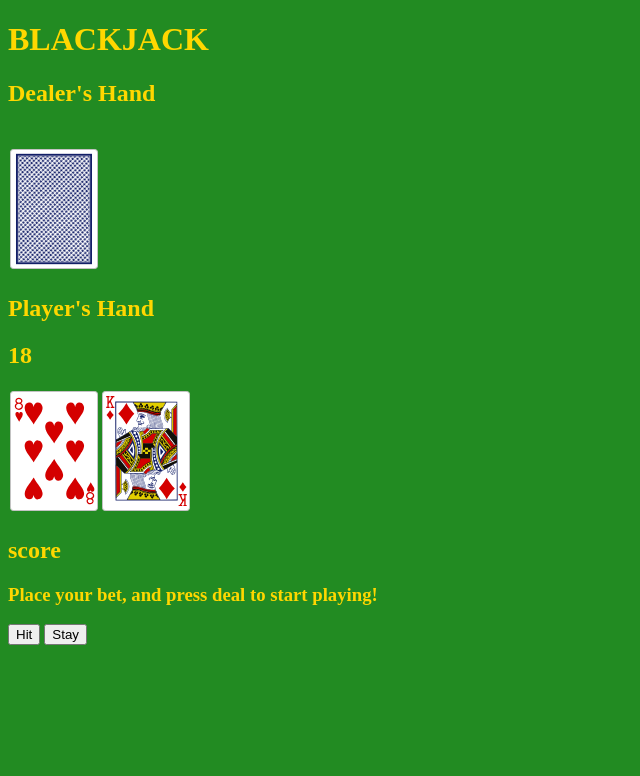
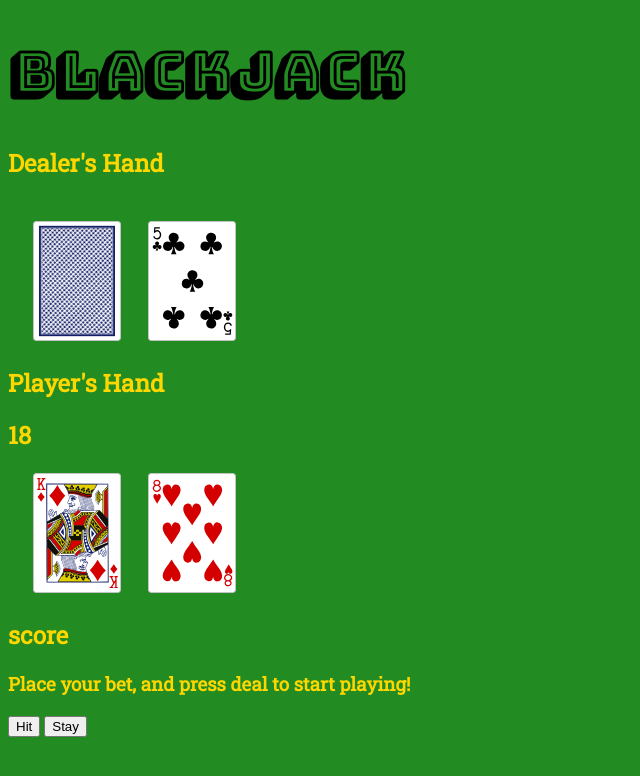
Before and after one commit to andrew0788/BlackJack, a plain HTML site: page index.html in a window 1280 px wide. Both pictures are taken after a click on the button "Deal". Shown: the whole page, without its empty margins (0-640 px from the left). Drawn offline with Linux system fonts and the light colour scheme.

Commit message:
Black Jack works

```diff
--- a/css/styles.css
+++ b/css/styles.css
@@ -10,33 +10,37 @@
 *, *::after, *::before {
   box-sizing: border-box;
 }
-
-.card{
-  height: 15vmin;
-  width: 11vmin;
-  justify-content: space-between;
-}
-#dealer-hand, #player-hand{
-  flex-direction: row;
-}
-
-#stand{
-  display: none;
-}
-
-#game-board{
-  display: flex;
-  height: 60vmax;
-  width: 100vmax;
-  border: 5px solid green;
-}
 body{
   background-color: forestgreen;
-  align-items: center;
-  font-family: 'PressStart2PRegular';
+  font-family: 'Roboto Slab';
   color: gold;
+  font-size: 2vmin;
 }
 h2{
   display: flex;
   margin-bottom: 20px;
 }
+h1{
+  font-family: 'Bungee Shade';
+  font-size: 55px;
+  color: black;
+}
+.card{
+  height: 15vmin;
+  width: 11vmin;
+  margin-left: 25px;
+  justify-content: space-around;
+}
+#dealer-hand, #player-hand{
+  flex-direction: row;
+  justify-content: center;
+}
+#stay{
+  display: none;
+}
+#game-table{
+  display: flex;
+  height: 60vmin;
+  width: 100vmin;
+  flex-direction: column;
+}
--- a/index.html
+++ b/index.html
@@ -3,8 +3,7 @@
   <head>
     <meta charset="utf-8">
     <link rel="stylesheet" href="card-deck-css/css/cardstarter.min.css">
-    <!-- <link href="//db.onlinewebfonts.com/c/3bae817a3ffed7db86b763dd7d8004b2?family=League+Gothic" rel="stylesheet" type="text/css"/> -->
-    <!-- <link rel="stylesheet" media="screen" href="https://fontlibrary.org/face/press-start-2p" type="text/css"/> -->
+    <link href="https://fonts.googleapis.com/css?family=Bungee+Shade|Roboto+Slab" rel="stylesheet">
     <link rel="stylesheet" href="css/styles.css">
     <script defer src="js/scripts.js"></script>
     <title>Black Jack</title>
@@ -12,8 +11,7 @@
   <body>
     <h1>BLACKJACK</h1>
     <section id = "card-table">
-      <!-- <div id="deck" class = 'card back'></div> -->
-      <h2 >Dealer's Hand</h2>
+      <h2>Dealer's Hand</h2>
       <h2 id = "dealer-total"></h2>
       <div id="dealer-hand">
         <figure class ="card back"></figure>
@@ -27,7 +25,7 @@
     <h2 id="prize">score</h2>
     <h3 id="score-board">Place your bet, and press deal to start playing!</h3>
     <button id ="deal" type="button" name="">Deal</button>
-    <button id="stand" type="button" name="">Stay</button>
+    <button id="stay" type="button" name="">Stay</button>
     <input type="number" name="" value="100" id="bet">
   </body>
 </html>
--- a/js/scripts.js
+++ b/js/scripts.js
@@ -39,12 +39,11 @@ let dealerTotalEl = document.getElementById('dealer-total')
 let dHandEl = document.getElementById('dealer-hand');
 let pHandEl = document.getElementById('player-hand');
 let playBtn = document.getElementById('deal');
-let stayBtn = document.getElementById('stand');
+let stayBtn = document.getElementById('stay');
 let totalScoreEl = document.getElementById('prize');
 let betInput = document.getElementById('bet');
 let scoreBoardEl= document.getElementById('score-board');
-//let dealerHandCardsEl = document.querySelectorAll('#dealer-hand .card');
-//let playerHandCardsEl = document.querySelectorAll('#player-hand .card');
+
 
 /*----- event listeners -----*/
 stayBtn.addEventListener('click', dealerPlay);
@@ -53,12 +52,12 @@ playBtn.addEventListener('click', onBet);
 /*----- functions -----*/
 
 function onBet(){
+  dealerTotalEl.textContent= ' '
   if (deck.length === 0) getDeck();
   if (winner){
      resetHand();
    }if (pHand.length === 0){
       init();
-    //otherwise add a card to the players hand
     }else {
       pHand.push(deck.pop());
       render(pHand);
@@ -75,8 +74,7 @@ function onBet(){
 
 function render(hand){
   let turn; (hand === pHand) ? turn = pHandEl :turn = dHandEl;
-  //if (hand.length === 0 || hand.length > 2) {
-    while(turn.hasChildNodes()){
+  while(turn.hasChildNodes()){
       turn.removeChild(turn.lastChild);
     }
   //}
@@ -97,6 +95,7 @@ function render(hand){
 }
 
 function settleBet(){
+  dealerTotalEl.textContent = checkHand(dHand);
   render(dHand);
   if (winner === 'player') winnings += parseInt(bet);
   if (winner === 'dealer') winnings -= parseInt(bet);
@@ -110,13 +109,13 @@ function settleBet(){
 function dealerPlay(){
   let dTotal = checkHand(dHand);
   let pTotal = checkHand(pHand);
+  dealerTotalEl.textContent = dTotal;
   if (pTotal < 21){
     while (dTotal < 17 && winner === null){
       dHand.push(deck.pop());
       dTotal = checkHand(dHand);
-      dealerTotalEl.textContent = dTotal;
       }
-    (dTotal > 21 || (pTotal <= 21 && pTotal > dTotal)) ? winner ='player'
+      (dTotal > 21 || (pTotal <= 21 && pTotal > dTotal)) ? winner ='player'
     :(dTotal > pTotal) ? winner = 'dealer'
     :winner = 'draw';
   }
@@ -125,13 +124,17 @@ function dealerPlay(){
 
 function checkHand(hand){
   let score = 0;
+  hand.sort(function (card){
+    if (card.Value === 'A'){ return 1;
+    } else return -1;
+    });
   hand.forEach(card =>
     parseInt(card.Value) ? score += parseInt(card.Value)
     :faceCards.includes(card.Value) ? score += 10
-    :(card.Value == 'A' && score < 10) ? score += 11 :score += 1
+    :(score <= 10) ? score += 11 :score += 1
   )
   return score;
-  }
+}
 
 function init(){
   //deals cards
@@ -144,14 +147,12 @@ function init(){
   playBtn.textContent = 'Hit';
   stayBtn.style.display = 'inline-block';
   betInput.style.display = 'none';
-  //if previous steps have already been done, draw card for player
-  if (faceCards.includes(pHand.Value) && pHand.Value.includes('A')){
+  if (checkHand(pHand) === 21) {
     winner = 'BlackJack';
-    alert('BLACKJACK!');
-  }
+    settleBet();
+  };
   render(pHand);
   renderDealerFirstDeal();
-  dealerTotalEl = '';
 }
 
 function resetHand(){
@@ -166,6 +167,11 @@ function resetHand(){
   render(dHand);
 }
 function renderDealerFirstDeal(){
-  dHandEl.appendChild(dHand[0]).className = 'card back';
-  dHandEl.appendChild(dHand[1]).className = `card ${dHand[1].Suits} r${dHand[1].Value} ${dHand[1].Value}`;
+  while(dHandEl.hasChildNodes()){
+      dHandEl.removeChild(dHandEl.lastChild);
+    }
+  let dCardBack = document.createElement('figure');
+  let dCard = document.createElement('figure');
+  dHandEl.appendChild(dCardBack).className = 'card back';
+  dHandEl.appendChild(dCard).className = `card ${dHand[1].Suits} r${dHand[1].Value} ${dHand[1].Value}`;
 }
```
Also changed, not shown: 1 other file.
